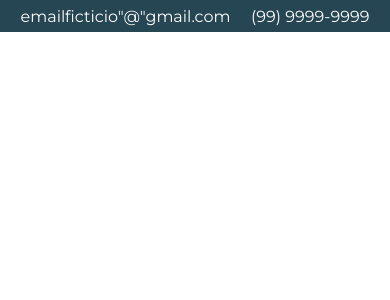
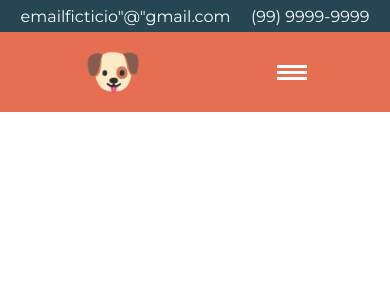
Before and after one commit to Helelys/petshop, an Angular app: page / in a window 390 px wide. Shown: the top 300 px of the page. Built offline with nearby package versions, Linux system fonts and the light colour scheme; a web font is replaced by a local one.

Commit message:
header bar feita

```diff
--- /dev/null
+++ b/src/app/components/header-bar/header-bar.component.css
@@ -0,0 +1,81 @@
+header {
+    background: var(--laranjaEscuro);
+    padding-inline: 1em;
+}
+
+nav {
+    max-width: 1280px;
+    height: 5em;
+
+    margin-inline: auto;
+    display: flex;
+    justify-content: space-around;
+    align-items: center;
+}
+
+.logo {
+    font-size: 3em;
+    z-index: 1;
+}
+
+.nav-list {
+    display: flex;
+    gap: 1em;
+}
+
+.nav-list a {
+    color: var(--preto);
+    font-family: "Montserrat", system-ui;
+    font-weight: 500;
+    padding-block: 1.5em;
+}
+
+/* botao */
+
+.hamburguer {
+    z-index: 1;
+    display: none;
+    border: none;
+    background: none;
+    border-top: 3px solid white;
+    cursor: pointer;
+}
+
+.hamburguer::after, .hamburguer::before {
+    content: " ";
+    display: block;
+    width: 30px;
+    height: 3px;
+    background: white;
+    margin-top: 3px;
+}
+
+@media screen and (max-width: 768px) {
+    .hamburguer {
+        display: block;
+    }
+
+    .nav-list {
+        position: fixed;
+        top: 0;
+        left: 0;
+        width: 100vw;
+        height: 100vh;
+        background: var(--laranjaEscuro);
+
+        flex-direction: column;
+        justify-content: space-around;
+        align-items: center;
+        gap: 0;
+
+        /* clip */
+        clip-path: circle(100px at 90% -15%);
+        transition: 1s ease-out;
+        pointer-events: none;
+    }
+
+    .nav.ativo .nav-list {
+        clip-path: circle(1500px at 90% -15%);
+        pointer-events: all;
+    }
+}
--- /dev/null
+++ b/src/app/components/header-bar/header-bar.component.html
@@ -0,0 +1,11 @@
+<header>
+    <nav class="nav">
+        <a href="#" class="logo">🐶</a>
+        <button class="hamburguer"></button>
+        <ul class="nav-list">
+            <li><a href="#">Sobre</a></li>
+            <li><a href="#">Produtos</a></li>
+            <li><a href="#">Equipe</a></li>
+        </ul>
+    </nav>
+</header>
--- /dev/null
+++ b/src/app/components/header-bar/header-bar.component.ts
@@ -0,0 +1,17 @@
+import { Component, OnInit } from '@angular/core';
+
+@Component({
+  selector: 'app-header-bar',
+  standalone: true,
+  imports: [],
+  templateUrl: './header-bar.component.html',
+  styleUrl: './header-bar.component.css'
+})
+export class HeaderBarComponent implements OnInit {
+  ngOnInit(): void {
+    const hamburguer = document.querySelector(".hamburguer");
+    const nav = document.querySelector(".nav");
+
+    hamburguer?.addEventListener("click", ()=> nav?.classList.toggle("ativo"));
+  }
+}
--- a/src/app/pages/home/home.component.html
+++ b/src/app/pages/home/home.component.html
@@ -1 +1,2 @@
 <app-contact-header></app-contact-header>
+<app-header-bar></app-header-bar>
--- a/src/app/pages/home/home.component.ts
+++ b/src/app/pages/home/home.component.ts
@@ -1,10 +1,11 @@
 import { Component } from '@angular/core';
 import { ContactHeaderComponent } from "../../components/contact-header/contact-header.component";
+import { HeaderBarComponent } from "../../components/header-bar/header-bar.component";
 
 @Component({
   selector: 'app-home',
   standalone: true,
-  imports: [ContactHeaderComponent],
+  imports: [ContactHeaderComponent, HeaderBarComponent],
   templateUrl: './home.component.html',
   styleUrl: './home.component.css'
 })
```
Also changed, not shown: src/imgs/pet-first-aid-svgrepo-com.svg (added).
